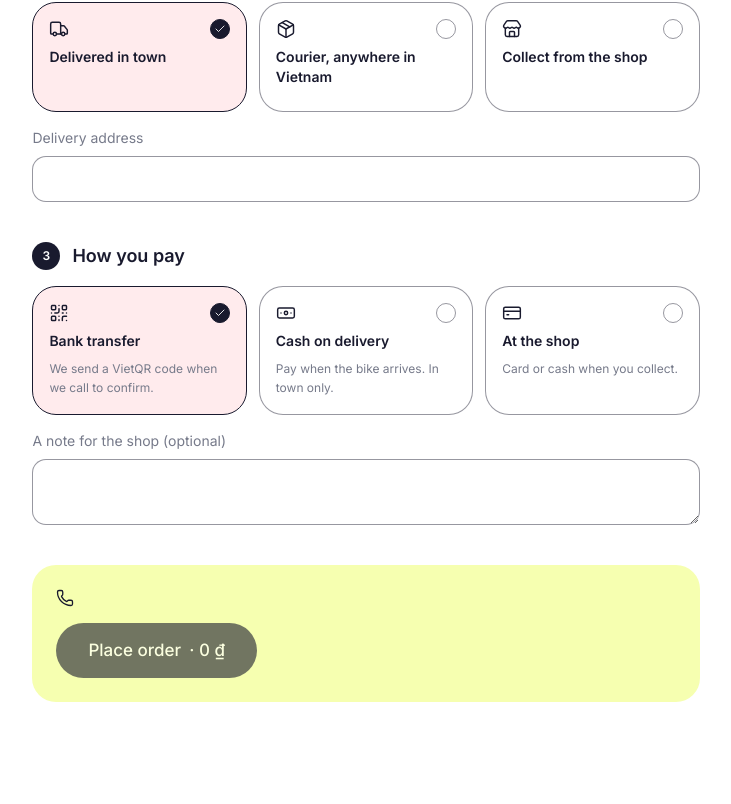
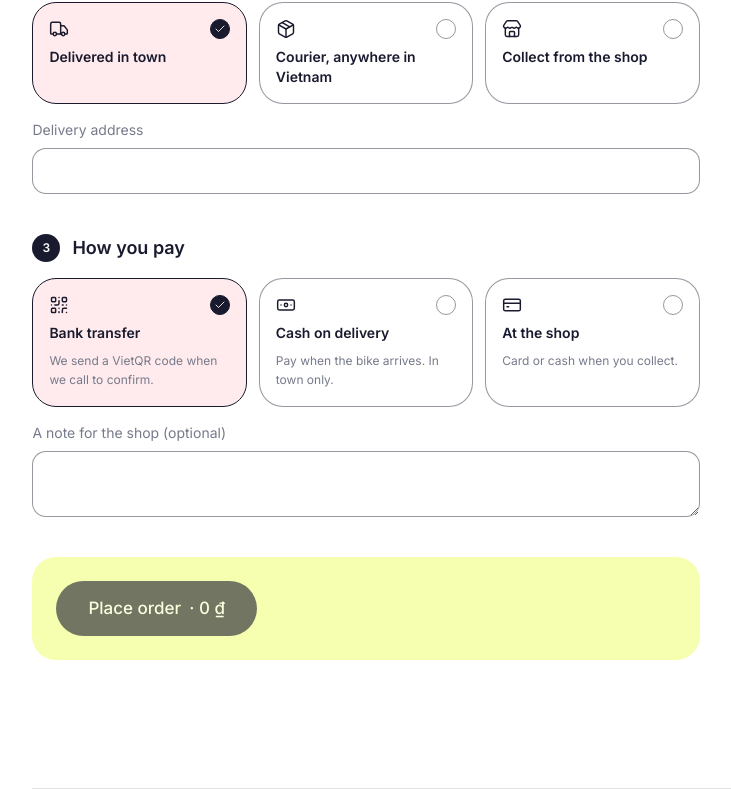
Before and after one commit to ThanhNV121097/project-e87d8873, a React (Vite) app in the folder code/frontend/: page /checkout in a window 1280 px wide. Shown: the part 458-1262 px from the top of the page, without its empty margins (38-769 px from the left). Built offline with nearby package versions, Linux system fonts and the light colour scheme.

Commit message:
checkout: delivery and confirming terms come from the shop's record

```diff
--- a/code/frontend/src/components/OrderForm.tsx
+++ b/code/frontend/src/components/OrderForm.tsx
@@ -4,6 +4,7 @@ import { T, useContent } from "../editable";
 import { clearCart, type CartLine } from "../lib/cart";
 import { formatPrice } from "../lib/format";
 import { newOrderNumber, saveOrder, type Order } from "../lib/mock/orders";
+import type { ShopInfo } from "../lib/shop";
 import { canSend, sendEnquiry } from "../site";
 import Icon, { type IconName } from "./Icon";
 
@@ -25,8 +26,10 @@ const PAYMENTS: { id: Payment; icon: IconName }[] = [
  * goes to the owner as one message (src/site.ts, the same inbox the contact
  * form reaches); nothing is charged on this page — the shop calls first.
  */
-export default function OrderForm({ lines, subtotal, fee, delivery, onDelivery, payment, onPayment, className = "" }: {
+export default function OrderForm({ lines, subtotal, fee, delivery, onDelivery, payment, onPayment, terms, className = "" }: {
   lines: CartLine[];
+  /** The shop's own delivery and confirming terms (src/data/shop.json). */
+  terms?: ShopInfo;
   subtotal: number;
   fee: number;
   delivery: Delivery;
@@ -78,7 +81,8 @@ export default function OrderForm({ lines, subtotal, fee, delivery, onDelivery,
         <div className="grid gap-3 sm:grid-cols-3" role="radiogroup">
           {DELIVERIES.map((d) => (
             <Option key={d.id} on={delivery === d.id} onPick={() => { onDelivery(d.id); if (d.id !== "local" && payment === "cod") onPayment("transfer"); }}
-              icon={d.icon} title={`checkout.delivery.${d.id}.title`} line={`checkout.delivery.${d.id}.line`} testid={`deliver-${d.id}`}
+              icon={d.icon} title={`checkout.delivery.${d.id}.title`} testid={`deliver-${d.id}`}
+              line={d.id === "local" ? terms?.delivery_local : d.id === "courier" ? terms?.delivery_nationwide : terms?.pickup}
               extra={d.id === "courier" && fee > 0 ? formatPrice(fee) : undefined} />
           ))}
         </div>
@@ -93,7 +97,7 @@ export default function OrderForm({ lines, subtotal, fee, delivery, onDelivery,
         <div className="grid gap-3 sm:grid-cols-3" role="radiogroup">
           {PAYMENTS.map((p) => (
             <Option key={p.id} on={payment === p.id} disabled={p.id === "cod" && delivery !== "local"} onPick={() => onPayment(p.id)}
-              icon={p.icon} title={`checkout.payment.${p.id}.title`} line={`checkout.payment.${p.id}.line`} testid={`pay-${p.id}`} />
+              icon={p.icon} title={`checkout.payment.${p.id}.title`} line={<T k={`checkout.payment.${p.id}.line`} />} testid={`pay-${p.id}`} />
           ))}
         </div>
         <div className="mt-4">
@@ -104,7 +108,7 @@ export default function OrderForm({ lines, subtotal, fee, delivery, onDelivery,
       <input name="website" tabIndex={-1} autoComplete="off" aria-hidden="true" className="absolute -left-[9999px] h-px w-px opacity-0" />
 
       <div className="flex flex-col gap-4 rounded bg-[var(--tint-2)] p-6">
-        <p className="flex items-start gap-3 text-sm text-ink"><Icon name="phone" size={18} /><T k="checkout.after" /></p>
+        {terms && <p className="flex items-start gap-3 text-sm text-ink"><Icon name="phone" size={18} /><span>{terms.confirm}</span></p>}
         {state === "failed" && <p role="alert" className="text-sm text-danger">{problem}</p>}
         {!canSend && <p className="text-sm text-ink-soft">{offline}</p>}
         <button type="submit" disabled={state === "sending" || lines.length === 0} data-testid="place-order"
@@ -139,7 +143,7 @@ function Field({ k, children }: { k: string; children: ReactNode }) {
 }
 
 function Option({ on, onPick, icon, title, line, testid, extra, disabled = false }: {
-  on: boolean; onPick: () => void; icon: IconName; title: string; line: string; testid: string; extra?: string; disabled?: boolean;
+  on: boolean; onPick: () => void; icon: IconName; title: string; line?: ReactNode; testid: string; extra?: string; disabled?: boolean;
 }) {
   return (
     <button type="button" role="radio" aria-checked={on} disabled={disabled} onClick={onPick} data-testid={testid}
@@ -151,7 +155,7 @@ function Option({ on, onPick, icon, title, line, testid, extra, disabled = false
         </span>
       </span>
       <T k={title} className="text-sm font-semibold text-ink" />
-      <T k={line} className="text-xs leading-relaxed text-ink-soft" />
+      {line && <span className="text-xs leading-relaxed text-ink-soft">{line}</span>}
       {extra && <span className="text-xs font-semibold tabular-nums text-ink">{extra}</span>}
     </button>
   );
```
